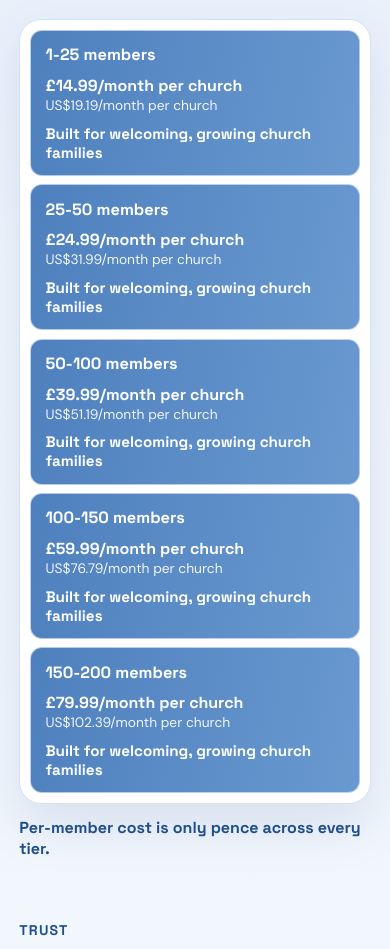
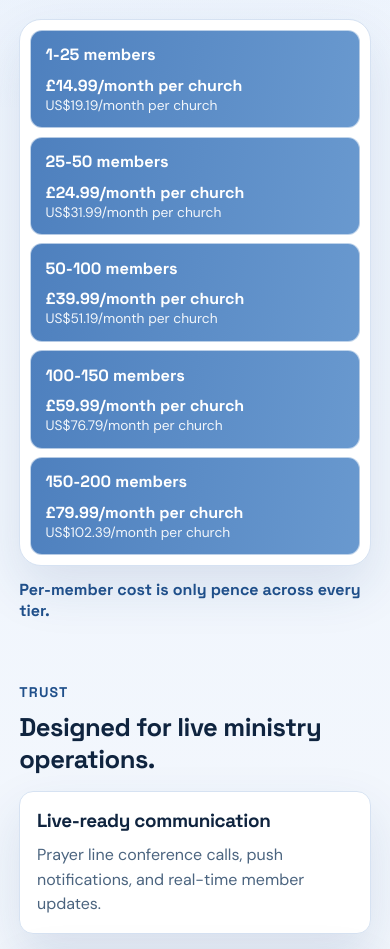
Before and after one commit to kevinofficial95/church-circle-website, a React (Vite) app: page / in a window 390 px wide. Shown: the part 1980-2929 px from the top of the page. Built offline with nearby package versions, Linux system fonts and the light colour scheme.

Commit message:
chore: simplify pricing rows to church monthly prices only

```diff
--- a/src/App.css
+++ b/src/App.css
@@ -254,13 +254,6 @@ h2 {
   opacity: 0.92;
 }
 
-.pricing-per-member {
-  font-family: "Space Grotesk", "Segoe UI", sans-serif;
-  font-size: 0.95rem;
-  font-weight: 600;
-  justify-self: end;
-}
-
 .pricing-footnote {
   color: var(--brand-deep);
   font-family: "Space Grotesk", "Segoe UI", sans-serif;
@@ -359,8 +352,7 @@ h2 {
     grid-template-columns: 1fr;
   }
 
-  .pricing-amount,
-  .pricing-per-member {
+  .pricing-amount {
     justify-items: start;
     justify-self: start;
   }
--- a/src/App.tsx
+++ b/src/App.tsx
@@ -140,9 +140,6 @@ export default function App() {
                   <strong>{formatCurrency(tier.monthlyGbp, "GBP")}/month per church</strong>
                   <span>{formatCurrency(usdValue(tier.monthlyGbp), "USD")}/month per church</span>
                 </div>
-                <div className="pricing-per-member" role="cell">
-                  Built for welcoming, growing church families
-                </div>
               </div>
             ))}
           </div>
```
